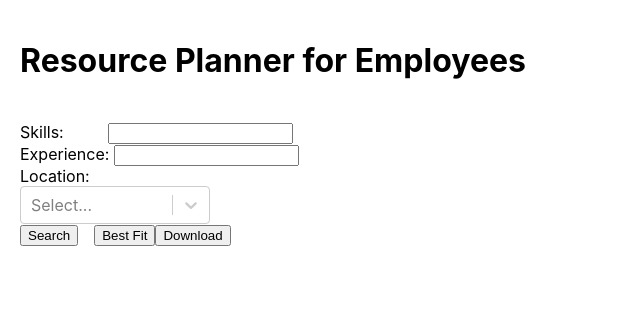
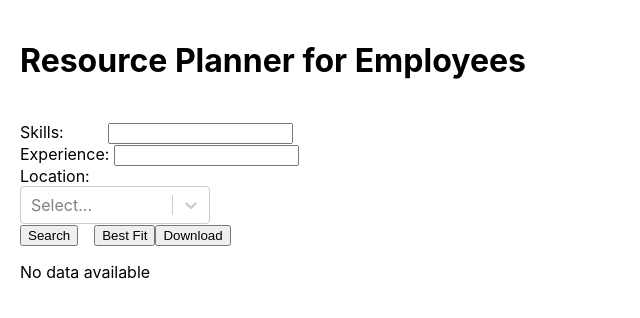
Before and after one commit to puranjay123/tek-react-poc, a React (Create React App) app in the folder tek-employee/: page / in a window 1280 px wide. Shown: the top 318 px of the page, without its empty margins (0-640 px from the left). Built offline with nearby package versions, Linux system fonts and the light colour scheme.

Commit message:
added error message code

```diff
--- a/tek-employee/src/App.js
+++ b/tek-employee/src/App.js
@@ -192,16 +192,14 @@ function App() {
           id="experience"
           value={experience}
           onChange={(e) => setExperience(e.target.value)}
-
         />
 
         <label htmlFor="location"><br />Location:</label>
         <Select
-        options={locationOptions}
-        value={locationOptions.find((option) => option.value === location)}
-        onChange={(selectedOption) => setLocation(selectedOption.value)}
-        styles={{ control: (provided) => ({ ...provided, width: '190px' })  }} // Adjust the width as needed
-
+          options={locationOptions}
+          value={locationOptions.find((option) => option.value === location)}
+          onChange={(selectedOption) => setLocation(selectedOption.value)}
+          styles={{ control: (provided) => ({ ...provided, width: '190px' }) }}
         />
 
         <button type="submit" style={{ marginRight: '1rem' }}>
@@ -215,7 +213,7 @@ function App() {
         </button>
       </form>
 
-      {results.length > 0 && (
+      {results.length > 0 ? (
         <div className="results-container">
           <h2>Search Results:</h2>
           <div className="results-box">
@@ -224,12 +222,9 @@ function App() {
                 <tr>
                   <th>Employee ID</th>
                   <th>Resource Name</th>
-
                   <th>years of experience</th>
                   <th>Rating</th>
                   <th>load_date</th>
-
-
                   <th>Supervisor Name</th>
                   <th>RM Role</th>
                   <th>Pool Name</th>
@@ -240,7 +235,6 @@ function App() {
                   <th>Competency Desciption</th>
                   <th>years acquired</th>
                   <th>years used</th>
-
                 </tr>
               </thead>
               <tbody>
@@ -252,14 +246,11 @@ function App() {
                       color: result.highlight ? 'black' : 'inherit',
                     }}
                   >
-
                     <td>{result[1]}</td>
                     <td>{result[2]}</td>
                     <td>{result[13]}</td>
                     <td>{result[14]}</td>
                     <td>{result[0]}</td>
-
-
                     <td>{result[3]}</td>
                     <td>{result[4]}</td>
                     <td>{result[5]}</td>
@@ -270,17 +261,19 @@ function App() {
                     <td>{result[10]}</td>
                     <td>{result[11]}</td>
                     <td>{result[12]}</td>
-
-                    {/* <td>{result[15]}</td> */}
                   </tr>
                 ))}
               </tbody>
             </table>
           </div>
         </div>
+      ) : (
+        <div className="no-results-message">
+          <p>No data available</p>
+        </div>
       )}
     </div>
   );
-}
+  }
 
 export default App;
```
